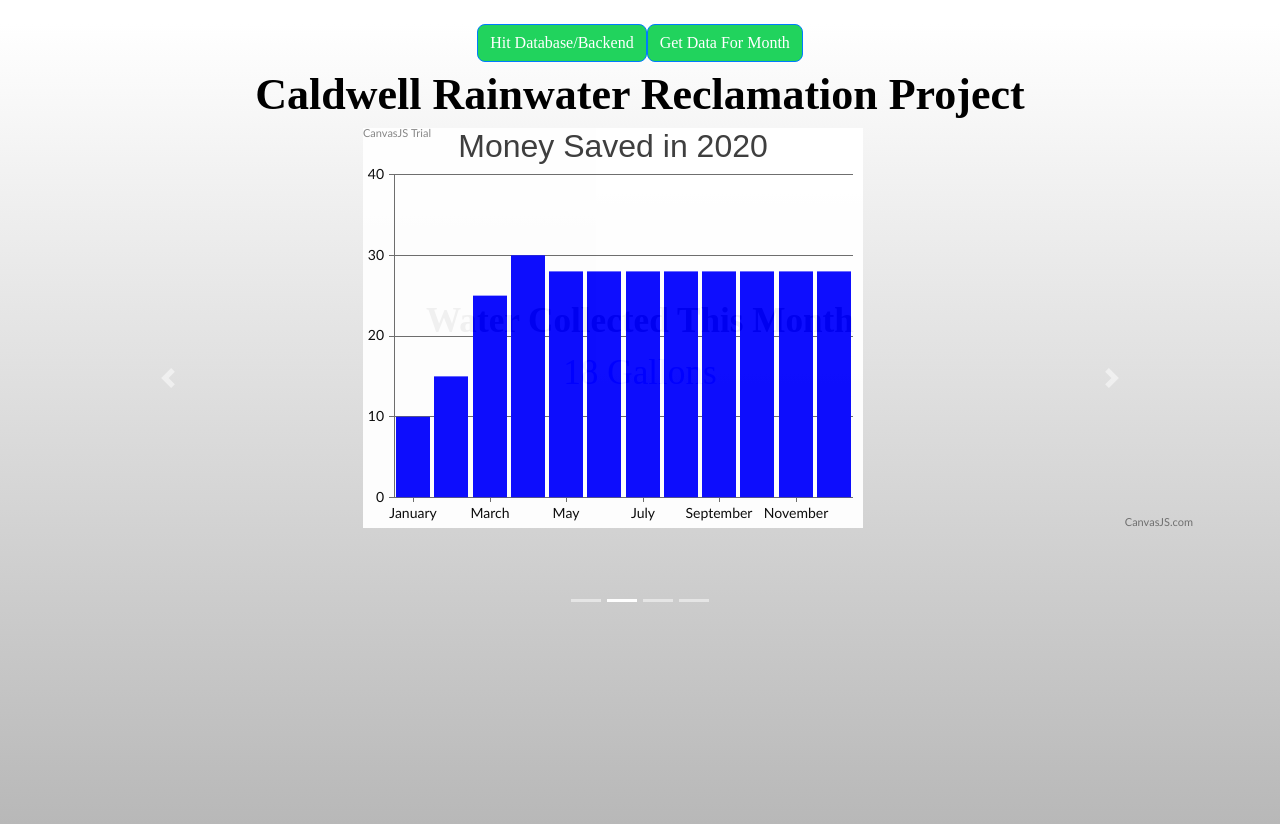
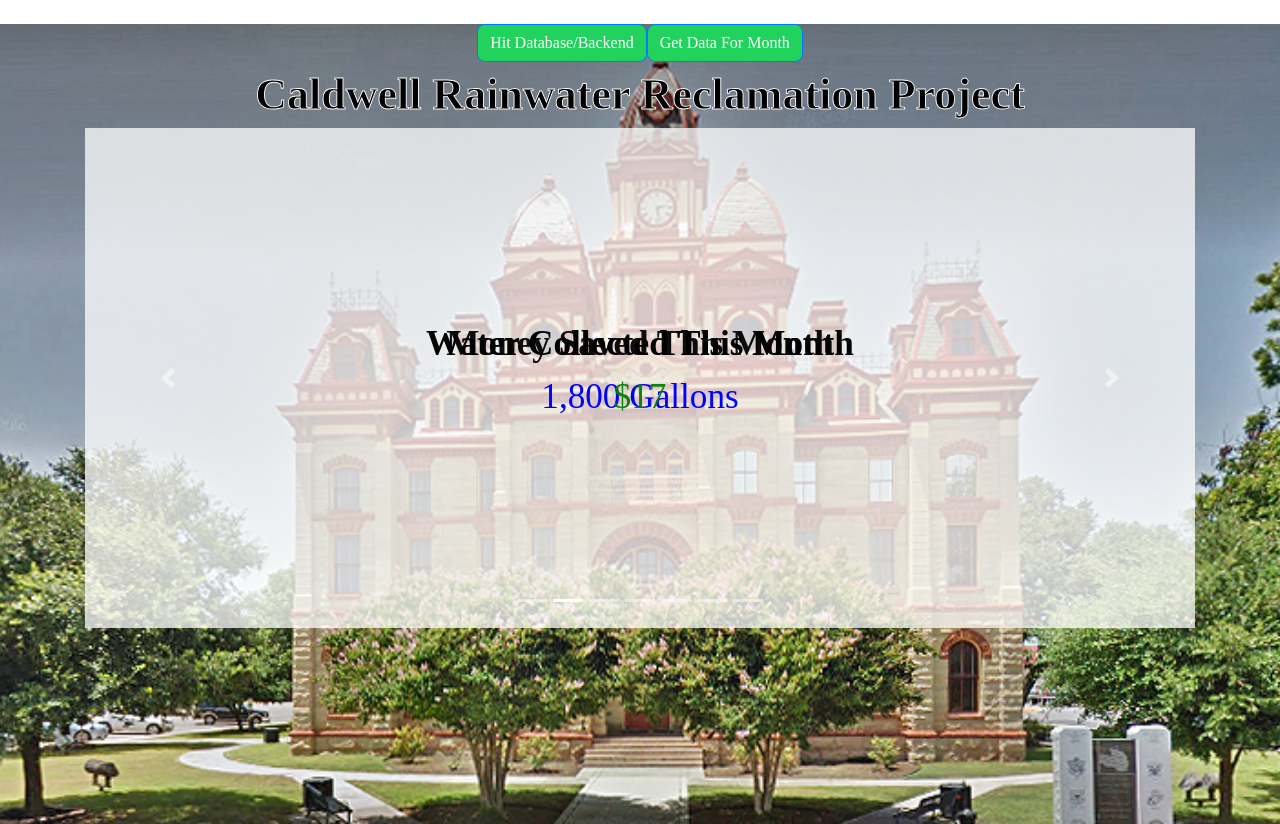
Before and after one commit to jakerdou/endeavr-caldwell-tablet, a React (Create React App) app: page /home in a window 1280 px wide. Built offline with nearby package versions, Linux system fonts and the light colour scheme.

Commit message:
update frontend again

```diff
--- a/src/App.css
+++ b/src/App.css
@@ -5,7 +5,11 @@
 
 .app {
   text-align: center;
-  background-image: linear-gradient(#FFFFFF, #b8b8b8);
+  /* background-image: linear-gradient(#FFFFFF, #b8b8b8); */
+  background-image: url("lib/caldwell.jpg");
+  background-repeat: no-repeat;
+  background-position: center;
+  background-size: cover;
   color: black;
   font-family: "Times New Roman";
   font-size: 1.1em;
@@ -17,14 +21,18 @@
 
 .slide {
   height: 500px;
+  background-color: rgba(255, 255, 255, 0.75);
+  padding: 3%;
 }
 
 .title {
   font-size: 2.5em;
   font-weight: bold;
+  -webkit-text-stroke: white;
+  -webkit-text-stroke-width: thin;
 }
 
-.current-month {
+.text-carousel {
   margin-top: 15%;
 }
 
@@ -35,6 +43,11 @@
 .current-month-number {
   font-size: 2em;
   color: blue;
+}
+
+.dollar-num {
+  font-size: 2em;
+  color: green;
 }
 
 .bg-purp {
--- a/src/components/Home.js
+++ b/src/components/Home.js
@@ -17,18 +17,18 @@ function Home() {
       type: "column",
       color: 'blue',
       dataPoints: [
-        { label: "January",  y: 10  },
-        { label: "February", y: 15  },
-        { label: "March", y: 25  },
-        { label: "April",  y: 30  },
-        { label: "May",  y: 28  },
-        { label: "June",  y: 28  },
-        { label: "July",  y: 28  },
-        { label: "August",  y: 28  },
-        { label: "September",  y: 28  },
-        { label: "October",  y: 28  },
-        { label: "November",  y: 28  },
-        { label: "December",  y: 28  },
+        { label: "January",  y: 1005  },
+        { label: "February", y: 1543  },
+        { label: "March", y: 874  },
+        { label: "April",  y: 1654  },
+        { label: "May",  y: 2100  },
+        { label: "June",  y: 999  },
+        { label: "July",  y: 1323  },
+        { label: "August",  y: 1265  },
+        { label: "September",  y: 1785  },
+        { label: "October",  y: 852  },
+        { label: "November",  y: 1987  },
+        { label: "December",  y: 2203  },
       ]
     }],
   }
@@ -39,20 +39,20 @@ function Home() {
     },
     data: [{
       type: "column",
-      color: 'blue',
+      color: 'green',
       dataPoints: [
         { label: "January",  y: 10  },
         { label: "February", y: 15  },
-        { label: "March", y: 25  },
-        { label: "April",  y: 30  },
-        { label: "May",  y: 28  },
-        { label: "June",  y: 28  },
-        { label: "July",  y: 28  },
-        { label: "August",  y: 28  },
-        { label: "September",  y: 28  },
-        { label: "October",  y: 28  },
-        { label: "November",  y: 28  },
-        { label: "December",  y: 28  },
+        { label: "March", y: 21  },
+        { label: "April",  y: 22  },
+        { label: "May",  y: 12  },
+        { label: "June",  y: 17  },
+        { label: "July",  y: 11  },
+        { label: "August",  y: 18  },
+        { label: "September",  y: 20  },
+        { label: "October",  y: 21  },
+        { label: "November",  y: 10  },
+        { label: "December",  y: 21  },
       ]
     }],
   }
@@ -65,18 +65,18 @@ function Home() {
       type: "column",
       color: 'blue',
       dataPoints: [
-        { label: "January",  y: 10  },
-        { label: "February", y: 15  },
-        { label: "March", y: 25  },
-        { label: "April",  y: 30  },
-        { label: "May",  y: 28  },
-        { label: "June",  y: 28  },
-        { label: "July",  y: 28  },
-        { label: "August",  y: 28  },
-        { label: "September",  y: 28  },
-        { label: "October",  y: 28  },
-        { label: "November",  y: 28  },
-        { label: "December",  y: 28  },
+        { label: "January",  y: 1205  },
+        { label: "February", y: 1343  },
+        { label: "March", y: 1074  },
+        { label: "April",  y: 1454  },
+        { label: "May",  y: 2300  },
+        { label: "June",  y: 799  },
+        { label: "July",  y: 1523  },
+        { label: "August",  y: 1065  },
+        { label: "September",  y: 1585  },
+        { label: "October",  y: 652  },
+        { label: "November",  y: 2187  },
+        { label: "December",  y: 2003  },
       ]
     }],
   }
@@ -111,12 +111,23 @@ function Home() {
           <Row>
             <Col>
               <Carousel interval={5000} fade>
-                <Carousel.Item className="current-month">
+                <Carousel.Item className="text-carousel">
                   <div className='current-month-label font-weight-bold'>Water Collected This Month</div>
-                  <div className='current-month-number'>18 Gallons</div>
+                  <div className='current-month-number'>1,800 Gallons</div>
+                </Carousel.Item>
+                <Carousel.Item className="text-carousel">
+                  <div className='current-month-label font-weight-bold'>Money Saved This Month</div>
+                  <div className='dollar-num'>$17</div>
+                </Carousel.Item>
+                <Carousel.Item className="text-carousel">
+                  <div className='current-month-label font-weight-bold'>Total Water Saved</div>
+                  <div className='current-month-number'>460,235 Gallons</div>
+                </Carousel.Item>
+                <Carousel.Item className="text-carousel">
+                  <div className='current-month-label font-weight-bold'>Total Money Saved</div>
+                  <div className='dollar-num'>$2,540</div>
                 </Carousel.Item>
                 <Carousel.Item>
-
                   <div>
                     <CanvasJSChart options={money_saved_options} />
                   </div>
```
Also changed, not shown: src/lib/caldwell.jpg (added).
